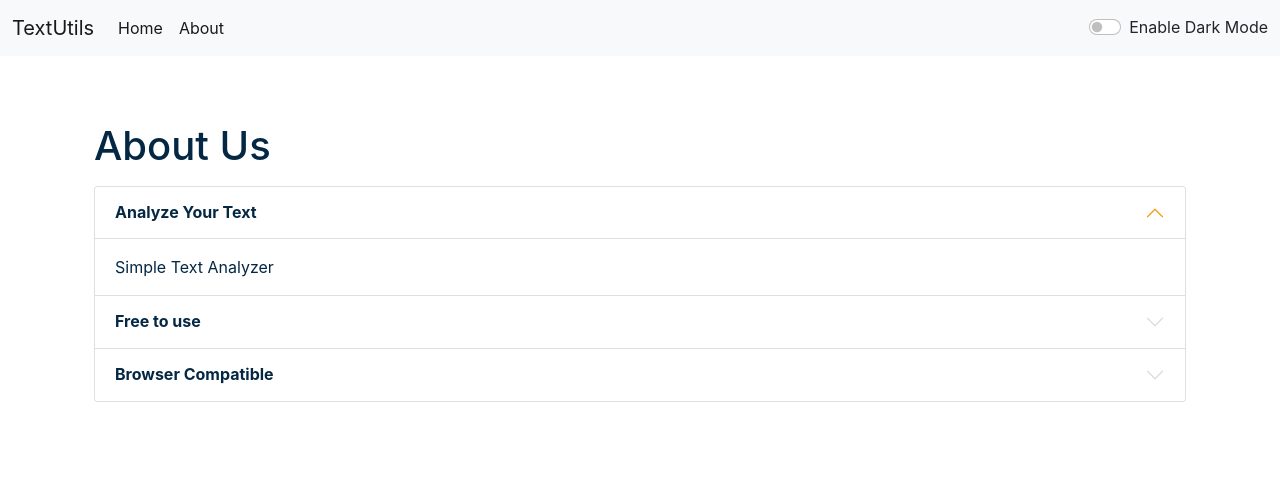
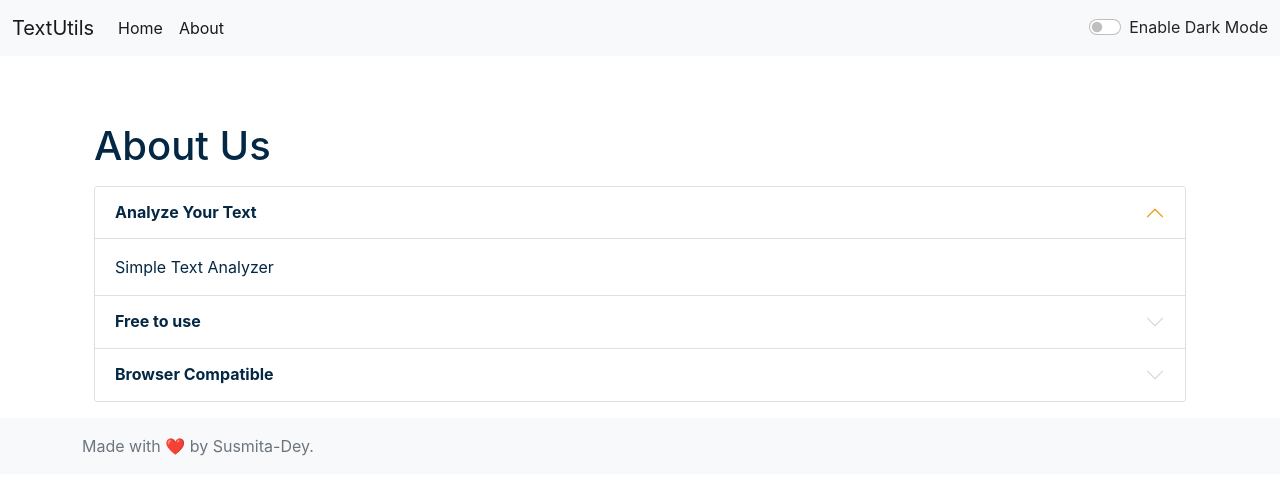
Before and after one commit to Susmita-Dey/TextUtils, a React (Create React App) app: page /about in a window 1280 px wide. Shown: the top 494 px of the page. Built offline with nearby package versions, Linux system fonts and the light colour scheme; the HTML template or start-up script is replaced by a standard one.

Commit message:
added footer.

```diff
--- a/src/App.js
+++ b/src/App.js
@@ -5,6 +5,7 @@ import Alert from "./components/Alert";
 import Navbar from "./components/Navbar";
 import TextForm from "./components/TextForm";
 import About from "./components/About";
+import Footer from "./components/Footer";
 
 function App() {
   const [mode, setMode] = useState("light");
@@ -79,6 +80,7 @@ function App() {
 
         {/* <About /> */}
       </div>
+      <Footer/>
     </>
   );
 }
--- /dev/null
+++ b/src/components/Footer.js
@@ -0,0 +1,17 @@
+import React, { Component } from "react";
+
+export class Footer extends Component {
+  render() {
+    return (
+      <div>
+        <footer class="footer mt-auto py-3 bg-light">
+            <div class="container">
+                <span class="text-muted">Made with ❤️ by Susmita-Dey.</span>
+            </div>
+        </footer>
+      </div>
+    );
+  }
+}
+
+export default Footer;
```
